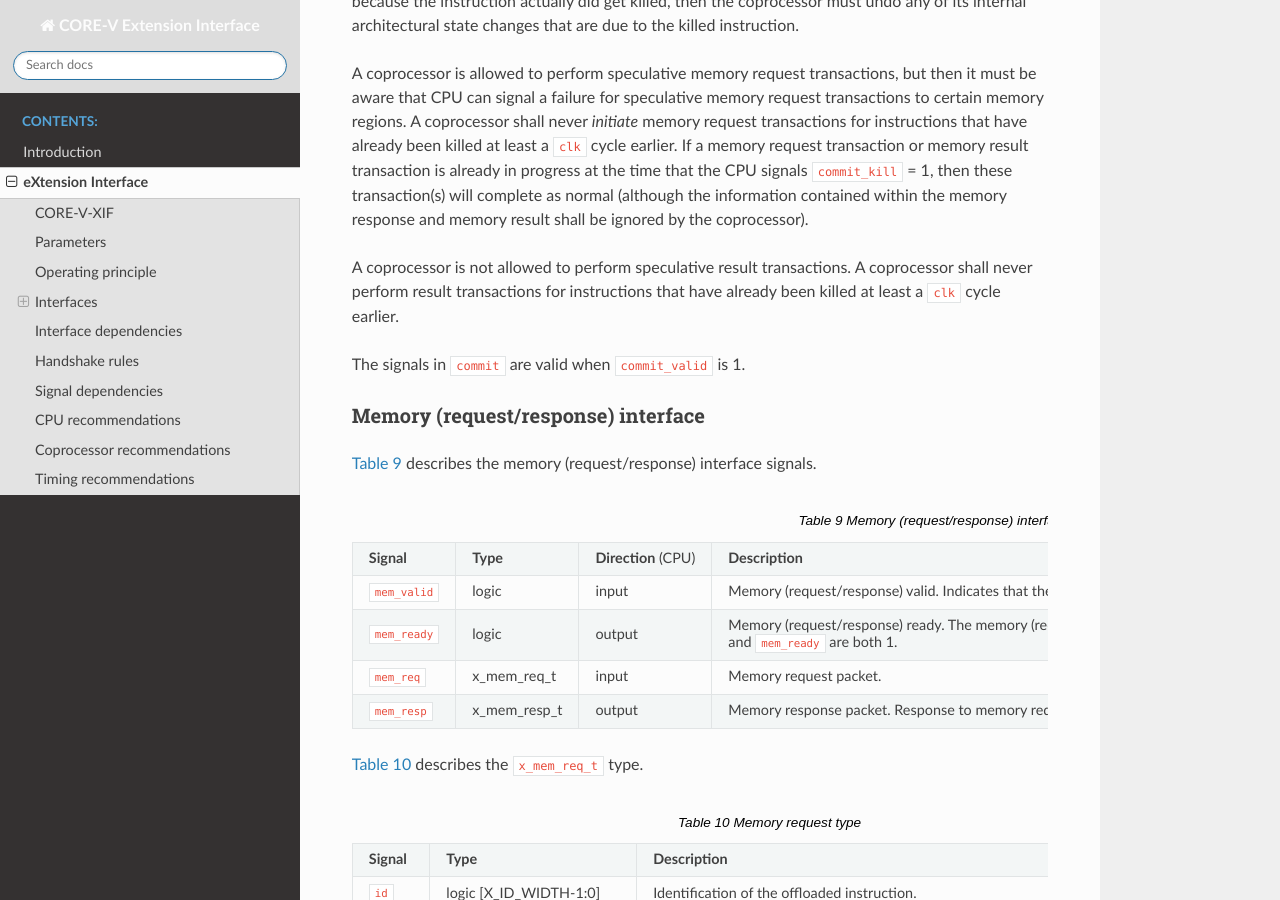
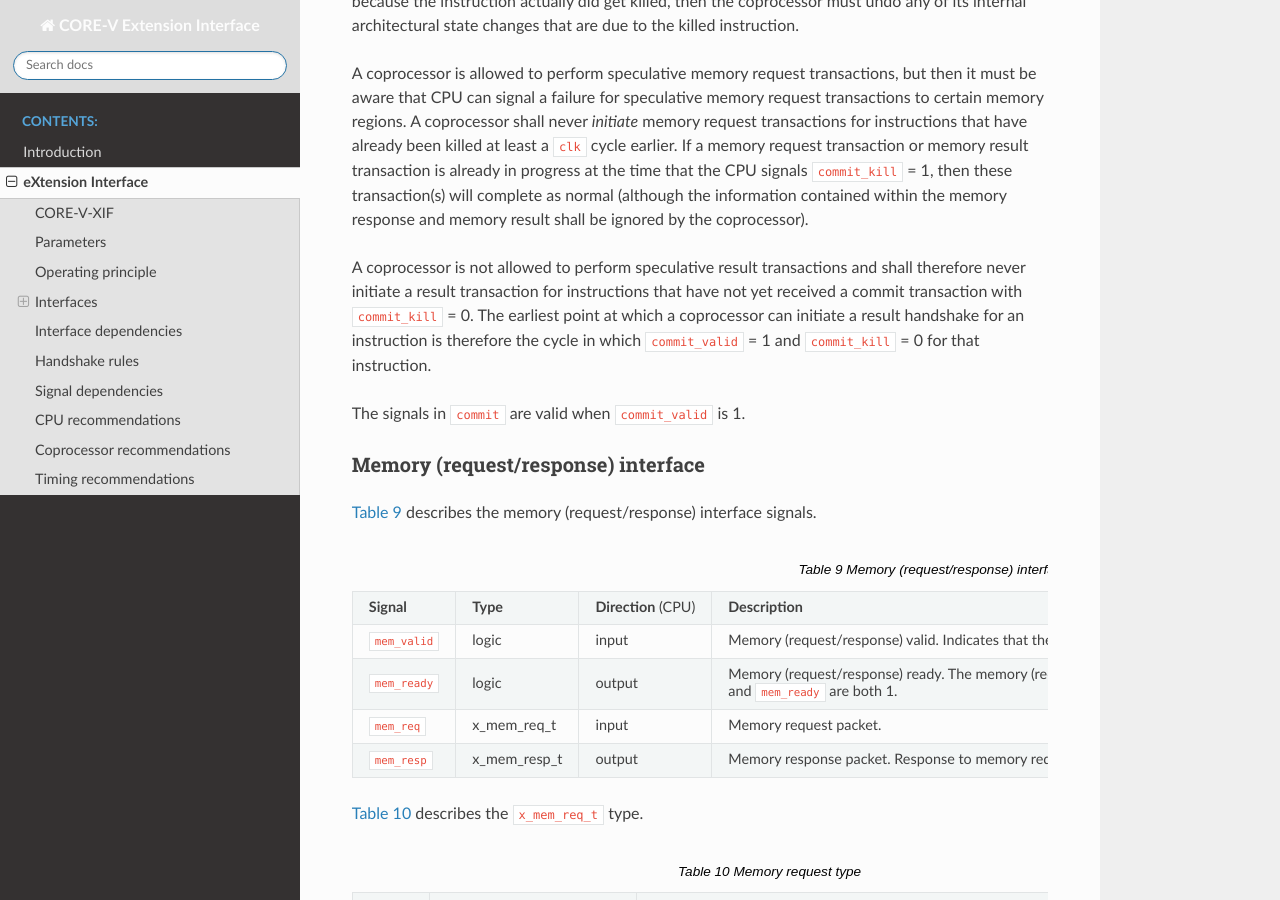
Before and after one commit to openhwgroup/core-v-xif, a Sphinx documentation site: the page built from docs/source/x_ext.rst, in a window 1280 px wide and 900 px high, scrolled down 10943 px. Built offline with Sphinx 7.4.7 and the Read the Docs theme 2.0.0, drawn with Linux system fonts in a browser that asks for light colours.

Commit message:
Clarification on when result handshake is allowed to happen
Signed-off-by: Arjan Bink <Arjan.Bink@silabs.com>

```diff
--- a/docs/source/x_ext.rst
+++ b/docs/source/x_ext.rst
@@ -489,7 +489,9 @@ certain memory regions. A |coprocessor| shall never *initiate* memory request tr
 transaction or memory result transaction is already in progress at the time that the |processor| signals ``commit_kill`` = 1, then these transaction(s) will complete as normal (although the
 information contained within the memory response and memory result shall be ignored by the |coprocessor|).
 
-A |coprocessor| is not allowed to perform speculative result transactions. A |coprocessor| shall never perform result transactions for instructions that have already been killed at least a ``clk`` cycle earlier.
+A |coprocessor| is not allowed to perform speculative result transactions and shall therefore never initiate a result transaction for instructions that have not yet received a commit transaction
+with ``commit_kill`` = 0. The earliest point at which a |coprocessor| can initiate a result handshake for an instruction is therefore the cycle in which ``commit_valid`` = 1 and ``commit_kill`` = 0
+for that instruction.
 
 The signals in ``commit`` are valid when ``commit_valid`` is 1.
 
```
